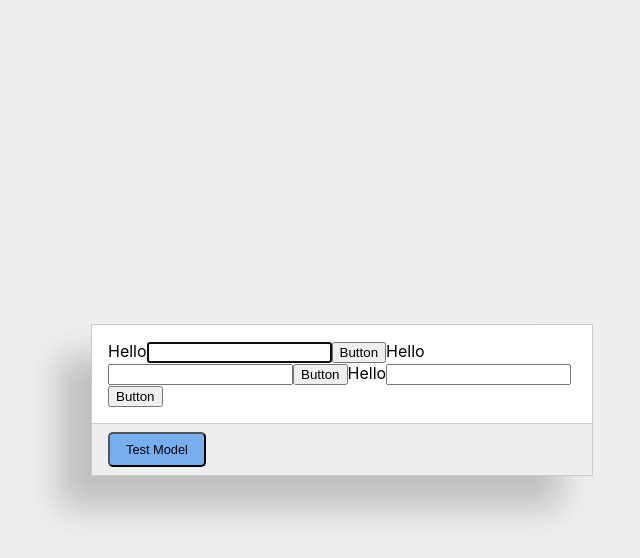
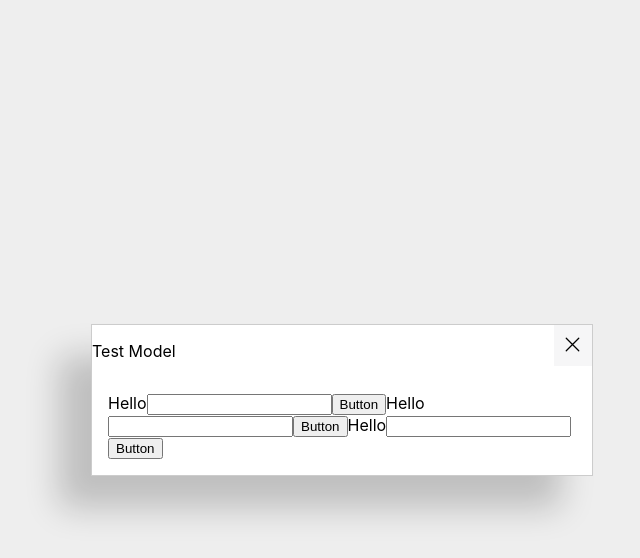
Before and after one commit to venky111/react-modal, a React (Create React App) app in the folder modal/: page / in a window 1280 px wide. Both pictures are taken after a click on the button "Click". Shown: the top 558 px of the page, without its empty margins (298-938 px from the left). Built offline with nearby package versions, Linux system fonts and the light colour scheme.

Commit message:
Add close button to modal

```diff
--- a/modal/src/components/Modal.css
+++ b/modal/src/components/Modal.css
@@ -6,17 +6,42 @@
   box-shadow: -2rem 2rem 2rem rgba(0, 0, 0, 0.2);
   position: fixed;
 }
+
+.modal header {
+  display: flex;
+}
 .modal .body {
   padding: 1rem;
 }
-.modal .footer {
-  border-top: 1px solid #ccc;
-  background: #eee;
-  padding: 0.5rem 1rem;
+._modal-close {
+  position: absolute;
+  top: 0;
+  right: 0;
+  padding: 0.5em;
+  line-height: 1;
+  background: #f6f6f7;
+  border: 0;
+  box-shadow: 0;
+  cursor: pointer;
 }
-.modal .footer button {
-  background: #76aff0;
-  border-radius: 5px;
-  padding: 0.5rem 1rem;
-  font-size: 0.8rem;
+
+._modal-close-icon {
+  width: 25px;
+  height: 25px;
+  fill: transparent;
+  stroke: black;
+  stroke-linecap: round;
+  stroke-width: 2;
 }
+
+._hide-visual {
+  border: 0 !important;
+  clip: rect(0 0 0 0) !important;
+  height: 1px !important;
+  margin: -1px !important;
+  overflow: hidden !important;
+  padding: 0 !important;
+  position: absolute !important;
+  width: 1px !important;
+  white-space: nowrap !important;
+}
--- a/modal/src/components/Modal.js
+++ b/modal/src/components/Modal.js
@@ -39,19 +39,25 @@ function Modal(props) {
 
   return createPortal(
     <aside id='modal' className='modal'>
-      <div className='header'>{props.title}</div>
-      <div className='body'> {props.children}</div>
-      <div className='footer'>
+      <div className='header'>
+        <div>
+          <p>{props.closeButtonTitle}</p>
+        </div>
         <button
           onClick={() => {
+            console.log(Modal.modalTrigger);
+            props.onClose();
             Modal.modalTrigger.focus();
-            props.onClose();
           }}
-          title={props.closeButtonTitle}
+          className='_modal-close'
         >
-          {props.closeButtonTitle}
+          <span className='_hide-visual'>Close</span>
+          <svg className='_modal-close-icon' viewBox='0 0 40 40'>
+            <path d='M 10,10 L 30,30 M 30,10 L 10,30' />
+          </svg>
         </button>
       </div>
+      <div className='body'> {props.children}</div>
     </aside>,
     document.body
   );
--- a/modal/src/components/tabbable/index.js
+++ b/modal/src/components/tabbable/index.js
@@ -21,9 +21,7 @@ let matches =
 function tabbable(el) {
   let regularTabbables = [];
   let orderedTabbables = [];
-
   let candidates = el.querySelectorAll(candidateSelector);
-
   let candidate;
   let candidateTabindex;
   for (let i = 0; i < candidates.length; i++) {
@@ -57,11 +55,7 @@ tabbable.isTabbable = isTabbable;
 tabbable.isFocusable = isFocusable;
 
 function isNodeMatchingSelectorTabbable(node) {
-  if (
-    !isNodeMatchingSelectorFocusable(node) ||
-    isNonTabbableRadio(node) ||
-    getTabindex(node) < 0
-  ) {
+  if (!isNodeMatchingSelectorFocusable(node) || getTabindex(node) < 0) {
     return false;
   }
   return true;
@@ -100,8 +94,6 @@ function getTabindex(node) {
   if (!isNaN(tabindexAttr)) {
     return tabindexAttr;
   }
-  // Browsers do not return `tabIndex` correctly for contentEditable nodes;
-  // so if they don't have a tabindex attribute specifically set, assume it's 0.
   if (isContentEditable(node)) {
     return 0;
   }
@@ -126,38 +118,7 @@ function isHiddenInput(node) {
   return isInput(node) && node.type === 'hidden';
 }
 
-function isRadio(node) {
-  return isInput(node) && node.type === 'radio';
-}
-
-function isNonTabbableRadio(node) {
-  return isRadio(node) && !isTabbableRadio(node);
-}
-
-function getCheckedRadio(nodes) {
-  for (let i = 0; i < nodes.length; i++) {
-    if (nodes[i].checked) {
-      return nodes[i];
-    }
-  }
-}
-
-function isTabbableRadio(node) {
-  if (!node.name) {
-    return true;
-  }
-  // This won't account for the edge case where you have radio groups with the same
-  // in separate forms on the same page.
-  let radioSet = node.ownerDocument.querySelectorAll(
-    'input[type="radio"][name="' + node.name + '"]'
-  );
-  let checked = getCheckedRadio(radioSet);
-  return !checked || checked === node;
-}
-
 function isHidden(node) {
-  // offsetParent being null will allow detecting cases where an element is invisible or inside an invisible element,
-  // as long as the element does not use position: fixed. For them, their visibility has to be checked directly as well.
   return (
     node.offsetParent === null || getComputedStyle(node).visibility === 'hidden'
   );
```
Also changed, not shown: modal/.eslintrc.js (added).
